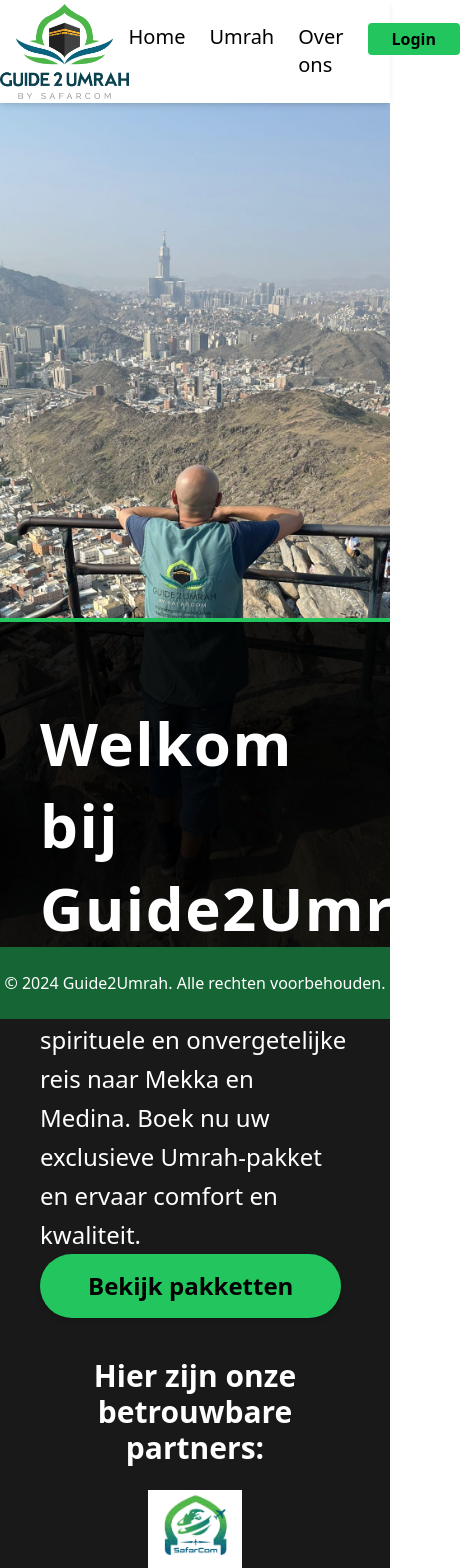
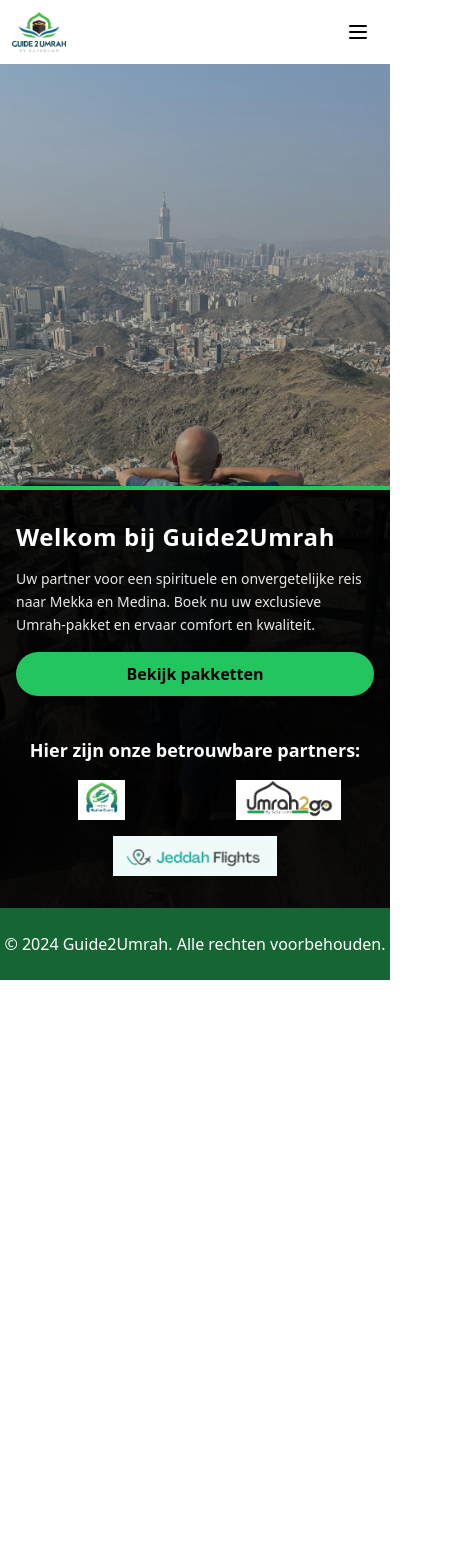
Before and after one commit to eliaselmokadem/guide2umrahfrontend, a React (Create React App) app: page / in a window 390 px wide. Shown: the top 1568 px of the page, 471 px wide, since content can reach past the window. After the commit the page ends 980 px from the top, so only its background shows below. Built offline with nearby package versions, Linux system fonts and the light colour scheme.

Commit message:
mobile friendly

```diff
--- a/src/components/Hero.tsx
+++ b/src/components/Hero.tsx
@@ -7,51 +7,63 @@ import jeddahflights from "../assets/jeddahflights.png";
 
 const Hero: React.FC = () => {
   return (
-    <div className="relative w-full h-screen font-tajawal">
-      {/* Vaste achtergrond */}
+    <div className="relative w-full min-h-screen font-tajawal overflow-x-hidden">
+      {/* Background image with overlay */}
       <div
+        className="absolute inset-0 z-[-1]"
         style={{
-          backgroundImage: `url(${foto5})`,
+          backgroundImage: `linear-gradient(to bottom, rgba(0,0,0,0.2), rgba(0,0,0,0.4)), url(${foto5})`,
           backgroundSize: "cover",
           backgroundPosition: "center",
-          position: "absolute",
-          top: 0,
-          left: 0,
-          width: "100%",
-          height: "100%",
-          zIndex: -1,
         }}
       ></div>
 
-      {/* Transparante container */}
-      <div className="absolute top-[61%] left-0 w-full h-6/10 bg-black bg-opacity-90 text-white flex flex-col md:flex-row items-start md:items-center justify-between px-10 py-20 border-t-4 border-green-500">
-        {/* Tekstgedeelte (links) */}
-        <div className="w-full md:w-1/2 space-y-8">
-          <h1 className="text-6xl font-extrabold tracking-wide leading-snug">
+      {/* Content container */}
+      <div className="absolute w-full min-h-[50vh] sm:min-h-[40vh] bg-black/90 text-white flex flex-col md:flex-row items-start md:items-center justify-between px-4 sm:px-6 md:px-8 py-8 sm:py-10 md:py-16 border-t-4 border-green-500 bottom-0 gap-6 md:gap-8">
+        {/* Text section */}
+        <div className="w-full md:w-1/2 space-y-4 md:space-y-6">
+          <h1 className="text-2xl sm:text-3xl md:text-5xl font-extrabold tracking-wide leading-tight">
             Welkom bij Guide2Umrah
           </h1>
-          <p className="text-2xl leading-relaxed">
+          <p className="text-sm sm:text-base md:text-xl leading-relaxed opacity-90">
             Uw partner voor een spirituele en onvergetelijke reis naar Mekka en
             Medina. Boek nu uw exclusieve Umrah-pakket en ervaar comfort en
             kwaliteit.
           </p>
-          <Link to="/umrah">
-            <button className="bg-green-500 px-12 py-4 text-black font-semibold text-2xl rounded-full shadow-md hover:bg-green-600 transition">
+          <Link to="/umrah" className="block w-full md:w-auto">
+            <button className="w-full md:w-auto bg-green-500 px-4 sm:px-6 md:px-8 py-2.5 md:py-3 text-black font-semibold text-base sm:text-lg md:text-xl rounded-full shadow-md hover:bg-green-600 active:bg-green-700 transition-all duration-200">
               Bekijk pakketten
             </button>
           </Link>
         </div>
 
-        {/* Partnergedeelte (rechts) */}
-        <div className="w-full md:w-1/2 flex flex-col items-center space-y-6 mt-10 md:mt-0">
-          <h2 className="text-3xl font-semibold text-center">
+        {/* Partners section */}
+        <div className="w-full md:w-1/2 flex flex-col items-center space-y-4 md:space-y-6">
+          <h2 className="text-lg sm:text-xl md:text-2xl font-semibold text-center">
             Hier zijn onze betrouwbare partners:
           </h2>
-          <div className="flex flex-col items-center space-y-6">
-            <img src={safarcom} className="h-20" alt="Safarcom" />
-            <img src={umrah2go} className="h-20" alt="Umrah2Go" />
-            <a href="https://jeddahflights.com/">
-              <img src={jeddahflights} className="h-20" alt="Jeddah Flights" />
+          <div className="grid grid-cols-2 md:grid-cols-1 gap-4 md:gap-6 items-center justify-items-center w-full max-w-md mx-auto">
+            <img
+              src={safarcom}
+              className="h-10 sm:h-12 md:h-16 w-auto object-contain hover:opacity-80 transition-opacity"
+              alt="Safarcom"
+            />
+            <img
+              src={umrah2go}
+              className="h-10 sm:h-12 md:h-16 w-auto object-contain hover:opacity-80 transition-opacity"
+              alt="Umrah2Go"
+            />
+            <a
+              href="https://jeddahflights.com/"
+              className="focus:outline-none col-span-2 md:col-span-1"
+              target="_blank"
+              rel="noopener noreferrer"
+            >
+              <img
+                src={jeddahflights}
+                className="h-10 sm:h-12 md:h-16 w-auto object-contain hover:opacity-80 transition-opacity"
+                alt="Jeddah Flights"
+              />
             </a>
           </div>
         </div>
--- a/src/components/Navbar.tsx
+++ b/src/components/Navbar.tsx
@@ -1,38 +1,140 @@
-import React from "react";
-import { Link } from "react-router-dom"; // Zorg ervoor dat je deze CSS hebt voor de animatie
+import React, { useState, useEffect } from "react";
+import { Link } from "react-router-dom";
 import logo from "../assets/logotransparent.png";
 
 const Navbar: React.FC = () => {
+  const [isOpen, setIsOpen] = useState(false);
+  const [scrolled, setScrolled] = useState(false);
+
+  useEffect(() => {
+    const handleScroll = () => {
+      const offset = window.scrollY;
+      if (offset > 50) {
+        setScrolled(true);
+      } else {
+        setScrolled(false);
+      }
+    };
+
+    window.addEventListener('scroll', handleScroll);
+    return () => {
+      window.removeEventListener('scroll', handleScroll);
+    };
+  }, []);
+
   return (
-    <nav className="bg-white text-black py-1 sticky top-0 z-50 shadow-md">
-      <div className="container mx-auto flex justify-between items-center">
-        <img src={logo} style={{ maxHeight: 95 }} alt="" />
-        <ul className="flex space-x-6">
+    <nav className={`bg-white/95 backdrop-blur-sm text-black sticky top-0 z-50 transition-all duration-300 ${
+      scrolled ? 'shadow-md py-0' : 'py-1'
+    }`}>
+      <div className="max-w-7xl mx-auto px-3 sm:px-4 lg:px-6">
+        <div className="flex justify-between items-center h-14 sm:h-16">
+          <Link to="/" className="flex-shrink-0">
+            <img
+              src={logo}
+              className={`h-[40px] sm:h-[50px] md:h-[60px] transition-all duration-300 ${
+                scrolled ? 'scale-95' : 'scale-100'
+              }`}
+              alt="Guide2Umrah Logo"
+            />
+          </Link>
+
+          {/* Mobile menu button */}
+          <button
+            onClick={() => setIsOpen(!isOpen)}
+            className="md:hidden p-2 rounded-lg hover:bg-gray-100 transition-colors"
+            aria-label="Toggle menu"
+          >
+            <svg
+              className="w-6 h-6"
+              fill="none"
+              strokeLinecap="round"
+              strokeLinejoin="round"
+              strokeWidth="2"
+              viewBox="0 0 24 24"
+              stroke="currentColor"
+            >
+              {isOpen ? (
+                <path d="M6 18L18 6M6 6l12 12" />
+              ) : (
+                <path d="M4 6h16M4 12h16M4 18h16" />
+              )}
+            </svg>
+          </button>
+
+          {/* Desktop menu */}
+          <ul className="hidden md:flex items-center space-x-2 lg:space-x-4">
             <li>
-            <Link to="/" className="text-xl hover:text-green-500">
-              {" "}
-              {/* Vergroot de tekstgrootte van de link */}
+              <Link to="/" className="px-2 py-2 text-base lg:text-lg hover:text-green-500 transition-colors">
                 Home
               </Link>
             </li>
             <li>
-            <Link to="/umrah" className="text-xl hover:text-green-500">
-              {" "}
-              {/* Vergroot de tekstgrootte van de link */}
+              <Link to="/umrah" className="px-2 py-2 text-base lg:text-lg hover:text-green-500 transition-colors">
                 Umrah
               </Link>
             </li>
             <li>
-            <Link to="/aboutus" className="text-xl hover:text-green-500">
+              <Link to="/aboutus" className="px-2 py-2 text-base lg:text-lg hover:text-green-500 transition-colors">
                 Over ons
               </Link>
             </li>
+            <li>
               <Link to="/login">
-            <button className="bg-green-500 px-6 py-1 rounded text-black font-bold hover:bg-blue-300 transition">
+                <button className="ml-2 bg-green-500 px-4 lg:px-6 py-2 rounded-lg text-black font-bold hover:bg-green-600 active:bg-green-700 transition-all duration-200">
                   Login
                 </button>
               </Link>
+            </li>
           </ul>
+        </div>
+
+        {/* Mobile menu */}
+        <div
+          className={`${
+            isOpen ? "max-h-64 opacity-100" : "max-h-0 opacity-0"
+          } md:hidden overflow-hidden transition-all duration-300 ease-in-out`}
+        >
+          <ul className="flex flex-col space-y-2 pb-3">
+            <li>
+              <Link
+                to="/"
+                className="block px-3 py-2 text-base hover:text-green-500 transition-colors rounded-lg hover:bg-gray-50"
+                onClick={() => setIsOpen(false)}
+              >
+                Home
+              </Link>
+            </li>
+            <li>
+              <Link
+                to="/umrah"
+                className="block px-3 py-2 text-base hover:text-green-500 transition-colors rounded-lg hover:bg-gray-50"
+                onClick={() => setIsOpen(false)}
+              >
+                Umrah
+              </Link>
+            </li>
+            <li>
+              <Link
+                to="/aboutus"
+                className="block px-3 py-2 text-base hover:text-green-500 transition-colors rounded-lg hover:bg-gray-50"
+                onClick={() => setIsOpen(false)}
+              >
+                Over ons
+              </Link>
+            </li>
+            <li className="px-3 pt-1">
+              <Link
+                to="/login"
+                className="block"
+                onClick={() => setIsOpen(false)}
+              >
+                <button className="w-full bg-green-500 px-4 py-2 rounded-lg text-black font-bold hover:bg-green-600 active:bg-green-700 transition-all duration-200">
+                  Login
+                </button>
+              </Link>
+            </li>
+          </ul>
+        </div>
       </div>
     </nav>
   );
```
Also changed, not shown: package.json (+5 -9 lines), 1 other file (tests, documents, lock files or other folders). Lines whose indentation alone changed are shown as unchanged.
